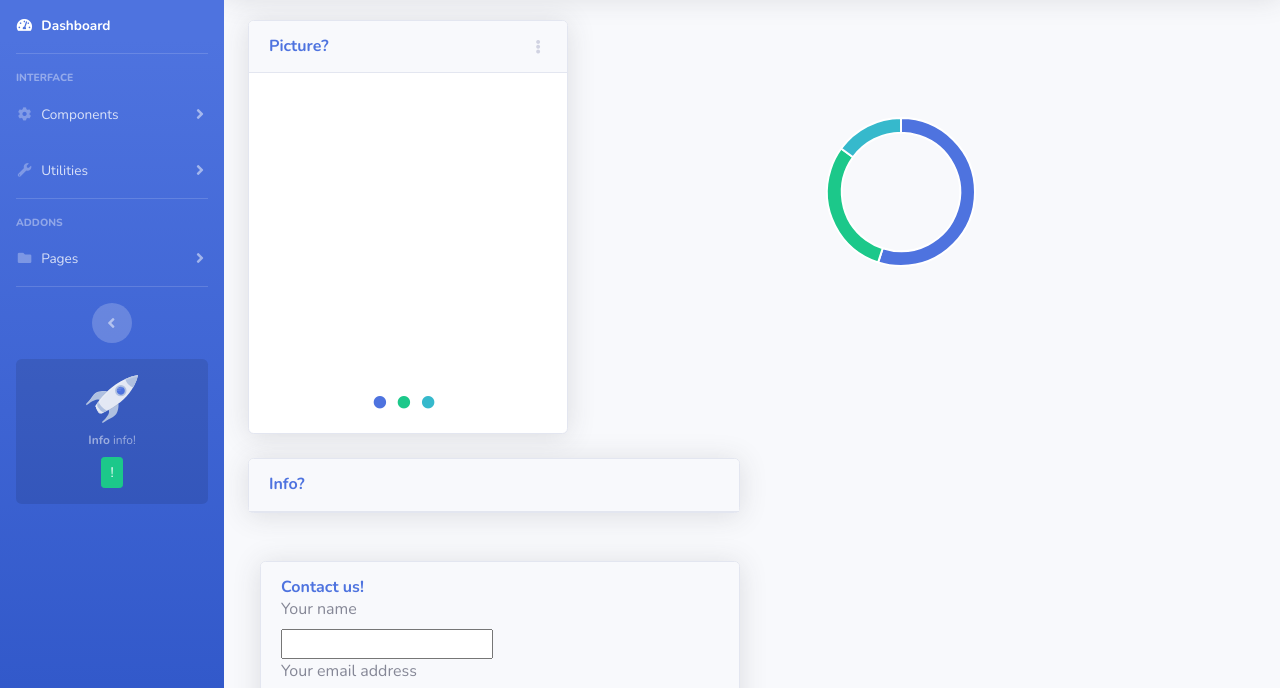
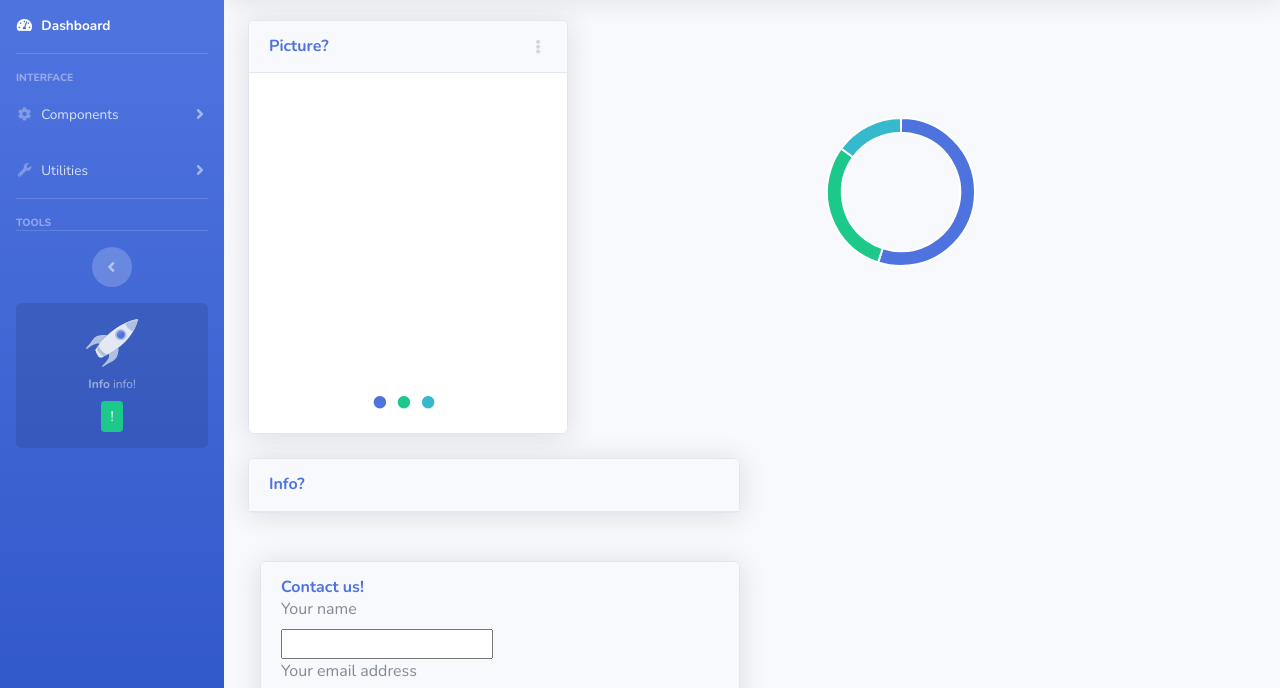
Before and after one commit to Luis010800/startbootstrap-sb-admin-2-gh-pages, a website with bundled scripts: page index.html in a window 1280 px wide. Shown: the part 74-762 px from the top of the page. Built offline with nearby package versions, Linux system fonts and the light colour scheme.

Commit message:
Update index.html

```diff
--- a/index.html
+++ b/index.html
@@ -96,15 +96,10 @@
 
             <!-- Heading -->
             <div class="sidebar-heading">
-                Addons
+                Tools
             </div>
 
             <!-- Nav Item - Pages Collapse Menu -->
-            <li class="nav-item">
-                <a class="nav-link collapsed" href="#" data-toggle="collapse" data-target="#collapsePages"
-                    aria-expanded="true" aria-controls="collapsePages">
-                    <i class="fas fa-fw fa-folder"></i>
-                    <span>Pages</span>
                 </a>
                 <div id="collapsePages" class="collapse" aria-labelledby="headingPages" data-parent="#accordionSidebar">
                     <div class="bg-white py-2 collapse-inner rounded">
@@ -120,7 +115,7 @@
 
                     </div>
                 </div>
-            </li>
+
 
             <!-- Divider -->
             <hr class="sidebar-divider d-none d-md-block">
```
